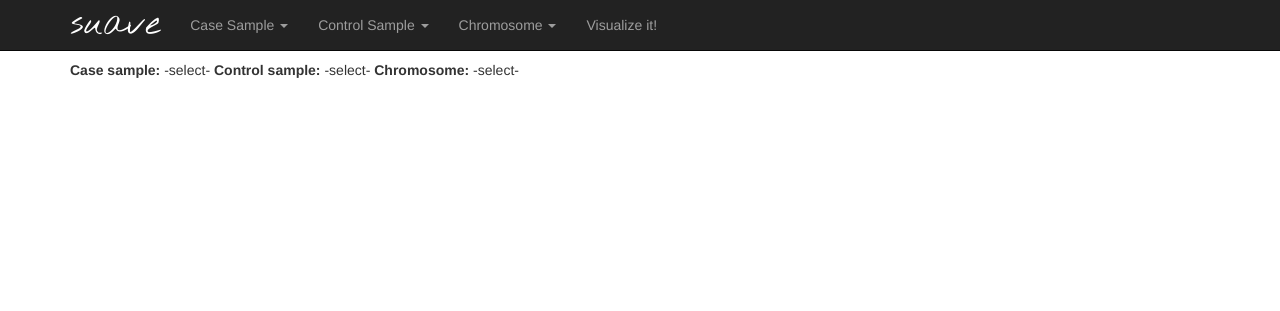
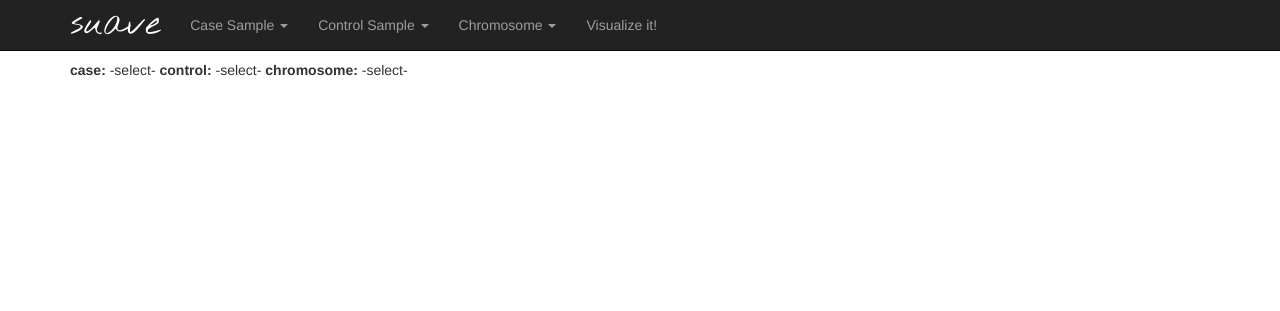
Before and after one commit to dellytools/suave, a Flask app: template templates/index.html in a window 1280 px wide. Shown: the top 311 px of the page. Run offline with Flask 2, Linux system fonts and the light colour scheme; the template is opened without the code that fills it, so the values that code supplies are empty; parts of the project's set-up code (start-up, migrations or seed data) failed here and were passed over; some libraries are stand-ins or nearby versions.

Commit message:
Abbreviate info line

```diff
--- a/templates/index.html
+++ b/templates/index.html
@@ -49,9 +49,9 @@
   </nav>
 
   <div class="container" id="selectedArea">
-    <b>Case sample:</b> <span id="sample1_selected">-select-</span>
-    <b>Control sample:</b> <span id="sample2_selected">-select-</span>
-    <b>Chromosome:</b> <span id="chromosome_selected">-select-</span>
+    <b>case:</b> <span id="sample1_selected">-select-</span>
+    <b>control:</b> <span id="sample2_selected">-select-</span>
+    <b>chromosome:</b> <span id="chromosome_selected">-select-</span>
   </div>
 
   <div class="container" id="vis-wrap"><div id="vis"></div></div>
```
